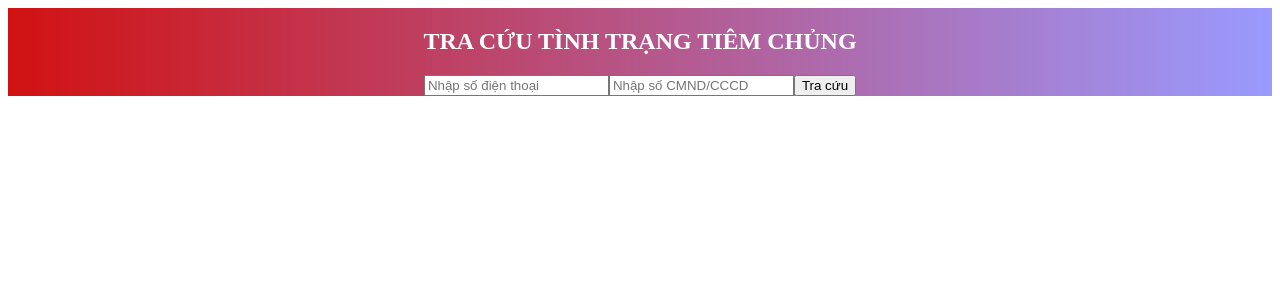
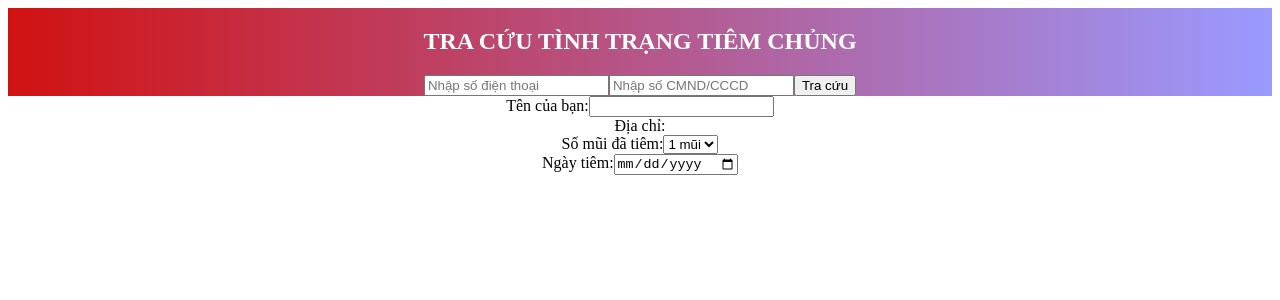
Before and after one commit to tiennd12/covid-app, a React (Create React App) app: page /requestchange in a window 1280 px wide. Shown: the top 300 px of the page. Built offline with nearby package versions, Linux system fonts and the light colour scheme.

Commit message:
making some changes

```diff
--- a/src/App.js
+++ b/src/App.js
@@ -6,6 +6,7 @@ import Login from "./components/Login";
 import Register from "./components/Register";
 import AddInfo from "./components/AddInfo";
 import AddRole from "./components/AddRole";
+import RequestChange from "./components/RequestChange";
 
 function App() {
   return (
@@ -18,6 +19,7 @@ function App() {
           <Route path="/register" element={<Register />}></Route>
           <Route path="/addinfo" element={<AddInfo />}></Route>
           <Route path="/addrole" element={<AddRole />}></Route>
+          <Route path="/requestchange" element={<RequestChange />}></Route>
         </Routes>
       </div>
     </Router>
--- a/src/components/Main.jsx
+++ b/src/components/Main.jsx
@@ -1,5 +1,7 @@
 import React, { useState, useEffect } from "react";
 import { useNavigate } from "react-router-dom";
+import { BrowserRouter as Router, Route, Link, NavLink } from "react-router-dom";
+
 import {
   GoogleAuthProvider,
   signInWithPopup,
@@ -84,9 +86,12 @@ export const Main = () => {
       {isLoggedIn ? (
         <div>
           <div>{userInfo && <h1> Xin chào {userInfo?.name}</h1>}</div>
-          <button className="btn-logout" onClick={signoutHandler}>
-            Đăng xuất
-          </button>
+          <div>Để yêu cầu thay đổi thông tin, vui lòng bấm <Link to="/requestchange">vào đây</Link></div>
+          <div>
+            <button className="btn-logout" onClick={signoutHandler}>
+              Đăng xuất
+            </button>
+          </div>
         </div>
       ) : (
         <p>
--- /dev/null
+++ b/src/components/RequestChange.jsx
@@ -0,0 +1,40 @@
+import React, { useState, useEffect } from "react";
+
+import { auth } from "../firebase/firebase";
+
+const RequestChange = () => {
+  const [name, setName] = useState("");
+  console.log(auth.currentUser);
+  return (
+    <div>
+      <div>
+        <form action="">
+          <div>
+            Tên của bạn:
+            <input
+              type="text"
+              onChange={(e) => setName(e.target.value)}
+              value={name}
+            />
+          </div>
+          <div>Địa chỉ: </div>
+          <div>
+            Số mũi đã tiêm:
+            <select name="" id="">
+              <option value="1 mũi">1 mũi</option>
+              <option value="2 mũi">2 mũi</option>
+              <option value="3 mũi">3 mũi</option>
+            </select>
+          </div>
+          <div>
+            Ngày tiêm:
+            <input type="date" />
+          </div>
+          {/* <div>Địa điểm tiêm: </div> */}
+        </form>
+      </div>
+    </div>
+  );
+};
+
+export default RequestChange;
```
